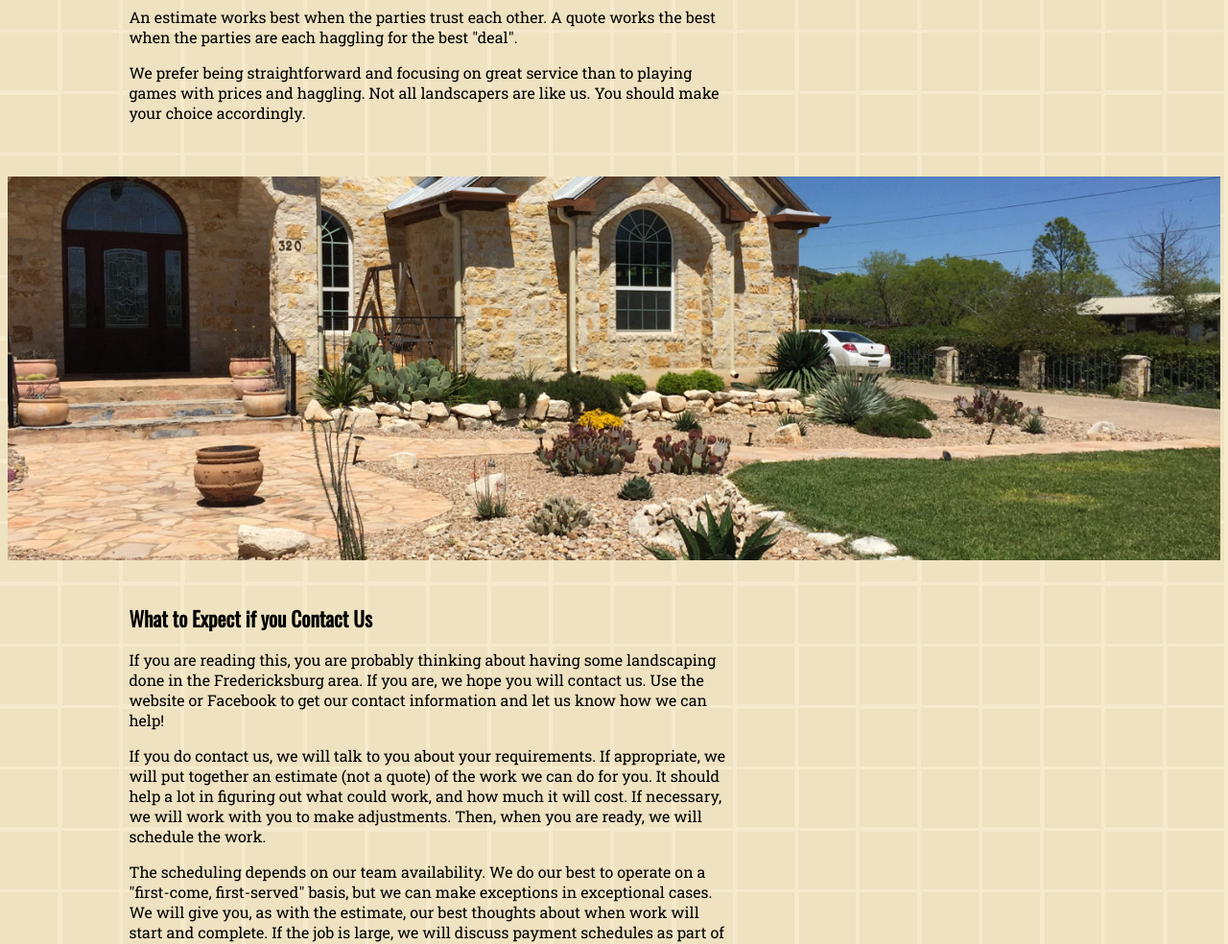
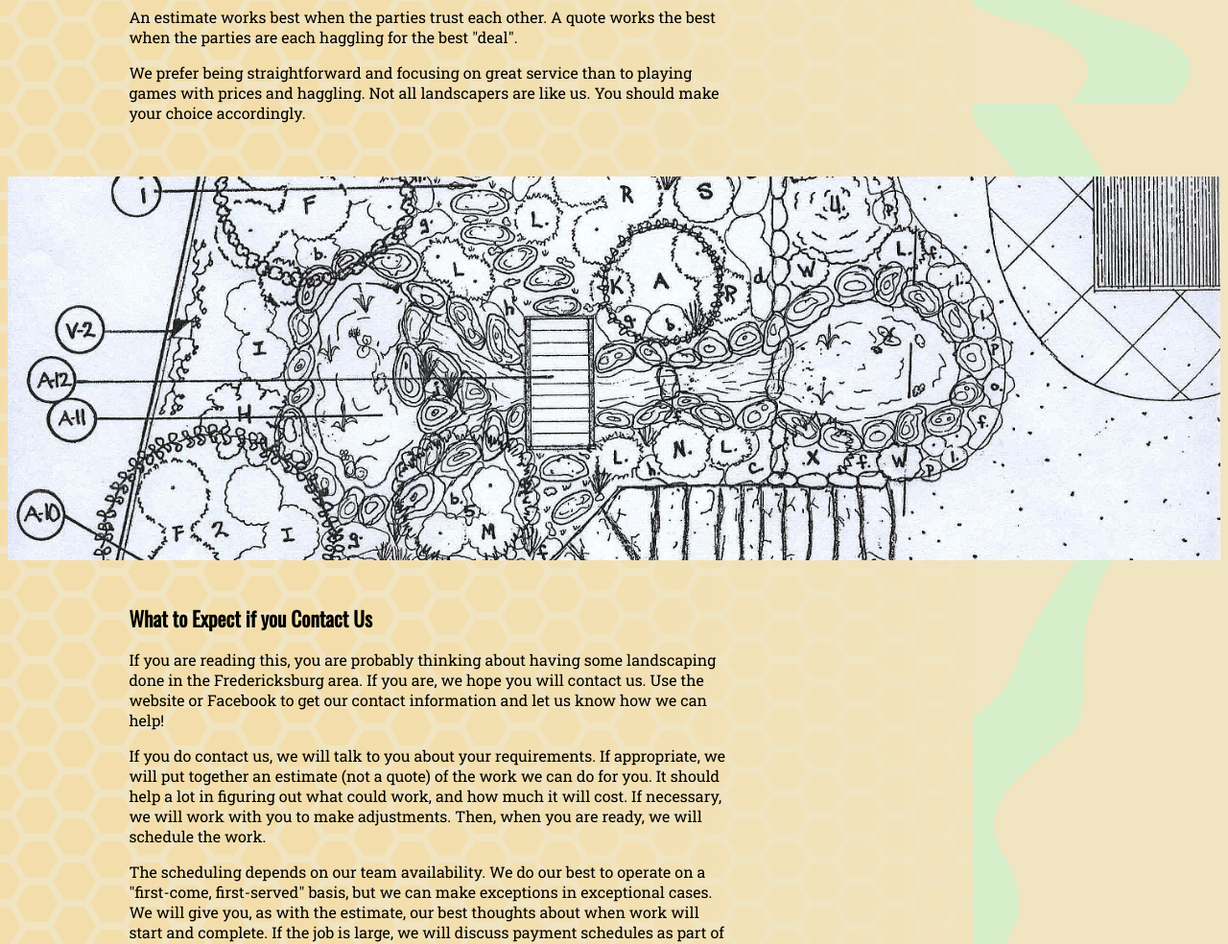
Before and after one commit to edgiese/hcgardens, a plain HTML site: page index.html in a window 1280 px wide. Shown: the part 4382-5366 px from the top of the page at 96% size. Drawn offline with nearby package versions, Linux system fonts and the light colour scheme.

Commit message:
Make background hexes

```diff
--- a/index.html
+++ b/index.html
@@ -7,8 +7,10 @@
 
     <style>
         html {
-            background-color: #f5eacc;
-            background-image: url("img/blocks.png");
+            background-color: #f1e4c1;
+            background-image: url("img/badkground1.svg"), url("img/badkground2.svg");
+            background-repeat: repeat-y, repeat-y;
+            background-position: top left, top right;
             font-family: "Roboto Slab",serif;
             font-size: 12pt;
         }
@@ -79,7 +81,7 @@
         <p>We prefer being straightforward and focusing on great service than to playing games with prices and haggling.  Not all landscapers are like us.  You should make your choice accordingly.</p>
     </div>
 </section>
-<div class="parallax" style = "background-image: url('img/landscape1.jpg')"></div>
+<div class="parallax" style = "background-image: url('img/blueprint1.jpg')"></div>
 <section>
     <div class="left">
         <h1>What to Expect if you Contact Us</h1>
```
Also changed, not shown: img/badkground1.svg (added), img/badkground2.svg (added), img/blueprint1.jpg (added).
